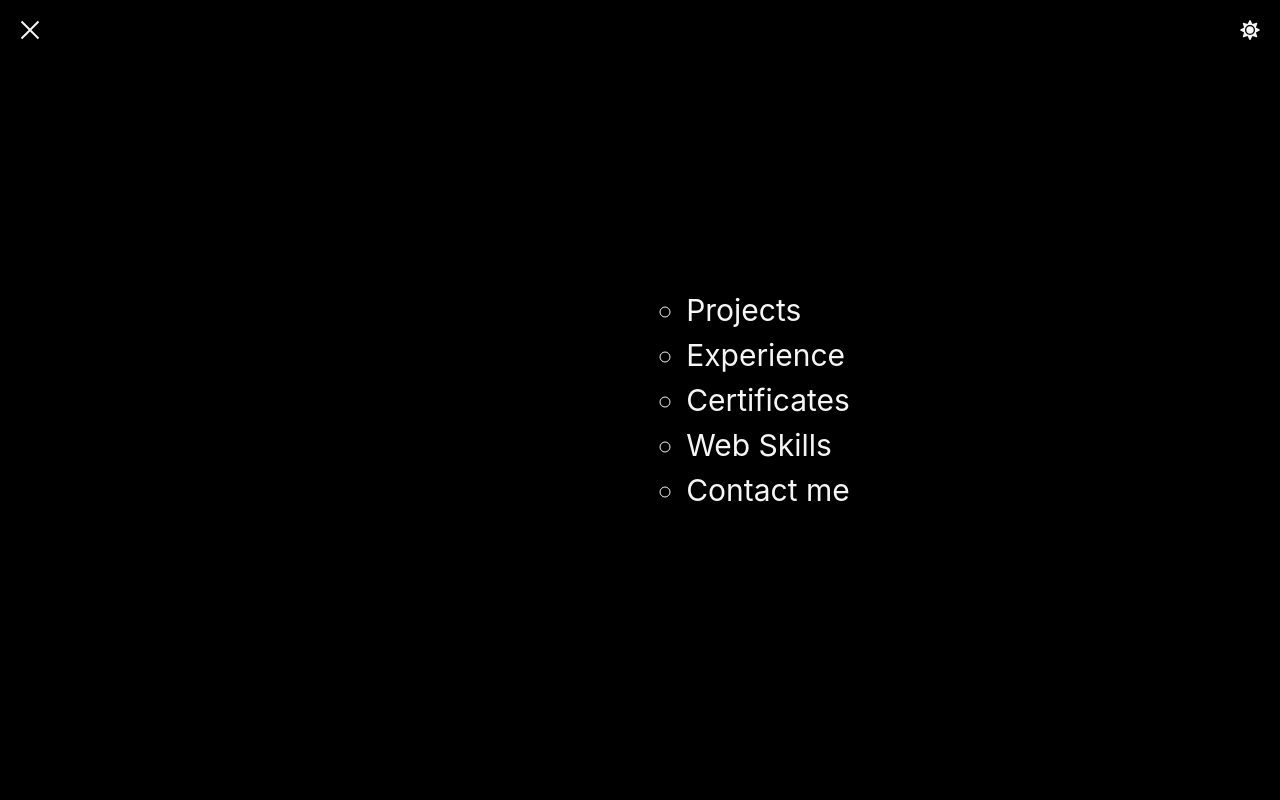
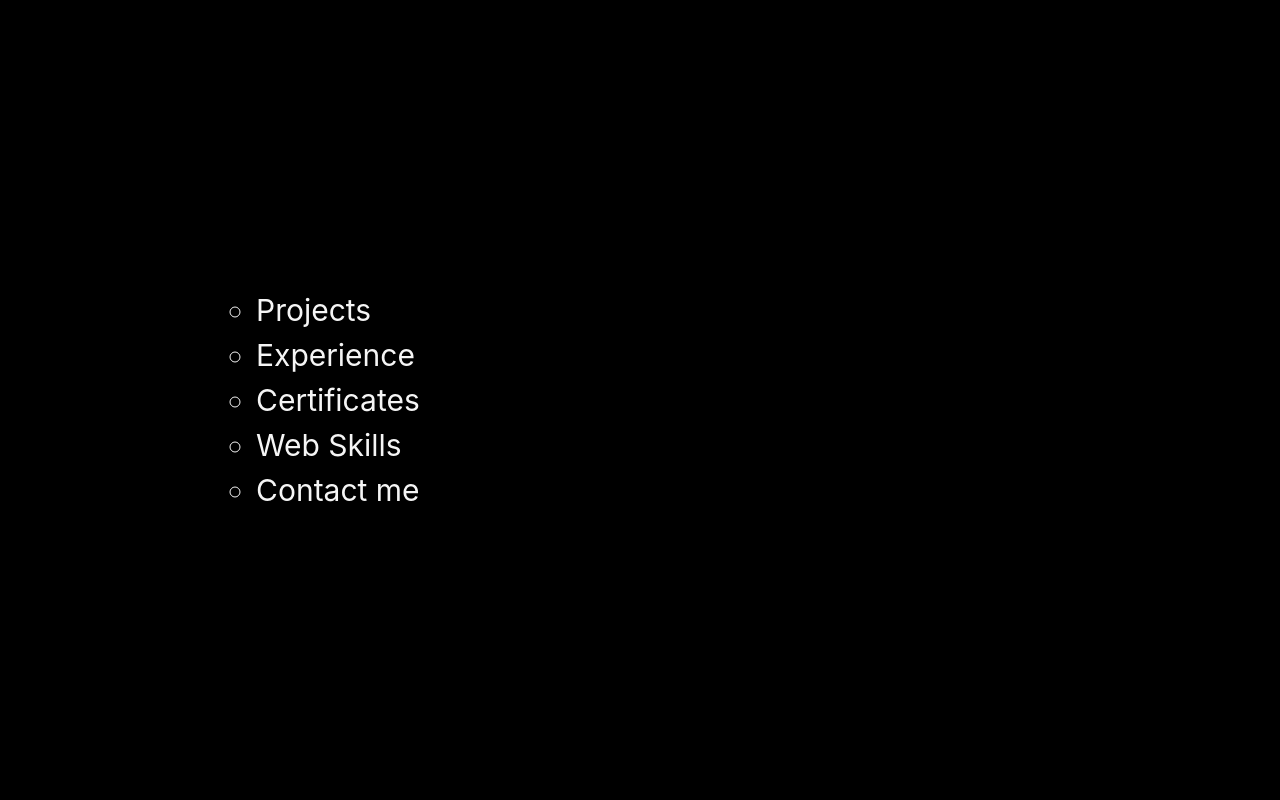
Before and after one commit to minorObsession/porfolio-ts, a React (Vite) app: page / in a window 1280 px wide. Both pictures are taken after a click on the icon 30 px from the left and 30 px from the top of the page. Shown: the top 800 px of the page. Built offline with nearby package versions, Linux system fonts and the light colour scheme.

Commit message:
fix animation and scroll

```diff
--- a/src/UI/DropdownMenu.tsx
+++ b/src/UI/DropdownMenu.tsx
@@ -1,11 +1,15 @@
 import styled, { css } from "styled-components";
-import { motion } from "framer-motion";
+import { motion, LayoutGroup } from "framer-motion";
 import { useDisableScrollBasedOnCondition } from "../hooks/useDisableScrollingWhenElementActive";
 import { useEffect } from "react";
 
 const StyledDropdownMenu = styled(motion.menu)`
+  position: fixed; // Prevents layout shifts
+  left: 0;
+  right: 0;
   width: 100%;
-  height: 0;
+  max-height: 100vh; // Consistent max height
+  overflow: hidden;
   z-index: 999;
 
   ${({ theme }) =>
@@ -18,19 +22,18 @@ const StyledDropdownMenu = styled(motion.menu)`
   display: flex;
   justify-content: center;
   align-items: center;
-
   font-size: 3rem;
-  overflow: hidden;
 `;
 
-const SectionsList = styled.ul`
+const SectionsList = styled(motion.ul)`
   list-style-type: circle;
   display: flex;
   flex-direction: column;
   margin-left: 20%;
+  width: 100%; // Ensures consistent width
 `;
 
-const SectionListItem = styled.li`
+const SectionListItem = styled(motion.li)`
   &:hover {
     cursor: pointer;
     color: red;
@@ -48,7 +51,6 @@ const sectionsNames = [
 type DropdownMenuProps = {
   isDropdownOpen: boolean;
   setIsDropdownOpen: (value: boolean) => void;
-  screenWidth: number;
 };
 
 const scrollToSection = (sectionId: string) => {
@@ -78,36 +80,53 @@ function DropdownMenu({
 
   useEffect(() => {
     if (isDropdownOpen) {
-      document.body.style.overflow = "fixed";
+      document.body.style.overflow = "hidden";
     } else {
-      document.body.style.overflow = "";
+      document.body.style.overflow = "auto";
     }
   }, [isDropdownOpen]);
-  // if (!isDropdownOpen) return null;
 
   return (
+    <LayoutGroup>
       <StyledDropdownMenu
-      initial={{ height: 0 }}
-      animate={{ height: isDropdownOpen ? "100vh" : 0 }}
-      exit={{ height: 0 }}
+        layout
+        layoutRoot
+        initial={{
+          height: 0,
+          opacity: 0,
+        }}
+        animate={{
+          height: isDropdownOpen ? "100vh" : 0,
+          opacity: isDropdownOpen ? 1 : 0,
+        }}
+        exit={{
+          height: 0,
+          opacity: 0,
+        }}
         transition={{
-        type: "spring",
-        stiffness: 120,
-        damping: 20,
-        mass: 1,
+          type: "tween",
+          duration: 0.3,
         }}
       >
-      <SectionsList>
+        <SectionsList
+          initial={{ opacity: 0 }}
+          animate={{ opacity: isDropdownOpen ? 1 : 0 }}
+          transition={{ delay: 0.2 }}
+        >
           {sectionsNames.map((sectionName) => (
             <SectionListItem
               key={sectionName}
+              layout
               onClick={() => handleScrollToSection(sectionName)}
+              whileHover={{ scale: 1.02 }}
+              whileTap={{ scale: 1.01 }}
             >
               {sectionName}
             </SectionListItem>
           ))}
         </SectionsList>
       </StyledDropdownMenu>
+    </LayoutGroup>
   );
 }
 
--- a/src/UI/ProjectCard.tsx
+++ b/src/UI/ProjectCard.tsx
@@ -6,8 +6,7 @@ import GitAndDeploy from "./GitAndDeploy";
 import { useDarkMode } from "../contexts/DarkModeContext";
 import { OverlayImageBox } from "../styles/GlobalStyles";
 import { useState } from "react";
-import ProjectInfoLargeScreen from "./ProjectInfoSmallScreen";
-import ProjectInfoSmallScreen from "./ProjectInfoSmallScreen";
+import ProjectInfo from "./ProjectInfo";
 
 type Project = {
   title: string;
@@ -100,7 +99,7 @@ function ProjectCard({ project }: ProjectCardProps) {
 
   return screenWidth < breakpoints.tabletBreakpoint ? (
     <ProjectCardContainer>
-      <ProjectInfoSmallScreen
+      <ProjectInfo
         project={project}
         isDarkMode={isDarkMode}
         screenWidth={screenWidth}
@@ -140,7 +139,7 @@ function ProjectCard({ project }: ProjectCardProps) {
     <>
       {project.index % 2 === 0 ? (
         <>
-          <ProjectInfoLargeScreen
+          <ProjectInfo
             project={project}
             isDarkMode={isDarkMode}
             screenWidth={screenWidth}
@@ -206,7 +205,7 @@ function ProjectCard({ project }: ProjectCardProps) {
               setIsCardHovered={setIsCardHovered}
             />
           </StyledProjectCard>
-          <ProjectInfoLargeScreen
+          <ProjectInfo
             project={project}
             isDarkMode={isDarkMode}
             screenWidth={screenWidth}
--- a/src/UI/ProjectInfoSmallScreen.tsx
+++ b/src/UI/ProjectInfo.tsx
@@ -4,14 +4,14 @@ import { ProjectCardProps } from "./ProjectCard";
 import ProjectFeatures from "./ProjectFeatures";
 import TechIcons from "./TechIcons";
 
-const StyledProjectInfoSmallScreen = styled.div`
+const StyledProjectInfo = styled.div`
   display: flex;
   gap: 1.5rem;
   flex-direction: column;
   align-items: center;
   justify-content: space-around;
-  padding: 0.8rem;
-  margin-top: 2rem;
+  padding: 1.6rem;
+  /* margin-top: 2rem; */
 
   box-shadow: var(--box-shadow-sm);
   border-radius: var(--border-radius-md);
@@ -34,13 +34,13 @@ const IconsBox = styled.div`
   gap: 1rem;
 `;
 
-function ProjectInfoSmallScreen({
+function ProjectInfo({
   project,
   screenWidth,
   isDarkMode,
 }: ProjectCardProps & { screenWidth: number; isDarkMode: boolean }) {
   return (
-    <StyledProjectInfoSmallScreen>
+    <StyledProjectInfo>
       <div>
         <ProjectInfoTitle as="h2">{project.title}</ProjectInfoTitle>
         <ProjectInfoDescription as="h4">
@@ -61,8 +61,8 @@ function ProjectInfoSmallScreen({
           iconsArray={project.techStack}
         />
       </IconsBox>
-    </StyledProjectInfoSmallScreen>
+    </StyledProjectInfo>
   );
 }
 
-export default ProjectInfoSmallScreen;
+export default ProjectInfo;
--- a/src/UI/Projects.tsx
+++ b/src/UI/Projects.tsx
@@ -135,7 +135,6 @@ const projects = [
 ];
 
 const StyledProjectsPage = styled.section<ScreenWidthType>`
-  /* gap: 6rem; */
   display: flex;
   flex-direction: column;
 
@@ -143,40 +142,32 @@ const StyledProjectsPage = styled.section<ScreenWidthType>`
     props.$screenWidth >= breakpoints.tabletBreakpoint &&
     css`
       display: grid;
-      /* gap: 6rem; */
+
       grid-template-columns: 1fr 1fr;
       grid-template-rows: auto 1fr 1fr;
-      /* padding: 5.5rem 1.5rem !important; */
+
       column-gap: 4rem;
       row-gap: 10rem;
-
-      /* gap: 4rem; */
-      /* padding: 4rem; */
     `};
 `;
-
-// const;
 
 function Projects({ id }: { id: string }) {
   const screenWidth = useScreenWidthRem();
 
   return (
-    <>
+    <StyledProjectsPage $screenWidth={screenWidth} id={id}>
       <Heading
         as="h1"
         style={{
           gridColumn: "1 / -1",
-          paddingTop: "5rem",
         }}
       >
         Portfolio Projects
       </Heading>
-      <StyledProjectsPage $screenWidth={screenWidth} id={id}>
-        {projects.map((project, i) => (
-          <ProjectCard project={{ ...project, index: i }} key={project.title} />
-        ))}
-      </StyledProjectsPage>
-    </>
+      {projects.map((project, i) => (
+        <ProjectCard project={{ ...project, index: i }} key={project.title} />
+      ))}
+    </StyledProjectsPage>
   );
 }
 
--- a/src/styles/GlobalStyles.ts
+++ b/src/styles/GlobalStyles.ts
@@ -100,11 +100,10 @@ border-bottom: var(--border-b-1)
   border-top: var(--border-b-1)
 
 }
-
+/*
 #projects,#experience,#certificates,#web-skills,#contact-me {
-    scroll-margin-top: 100rem;
-
-}
+    scroll-margin-top: 5rem;
+} */
 
 section, footer {
   padding: 3rem 1.5rem;
@@ -147,6 +146,8 @@ button:focus {
 
 export const Heading = styled.h1<{ $screenWidth?: number; children: string }>`
   text-align: center;
+
+  transition: all 0.5s ease-in-out;
 
   ${(props) =>
     props.as === "h1" &&
```
Lines whose indentation alone changed are shown as unchanged.
